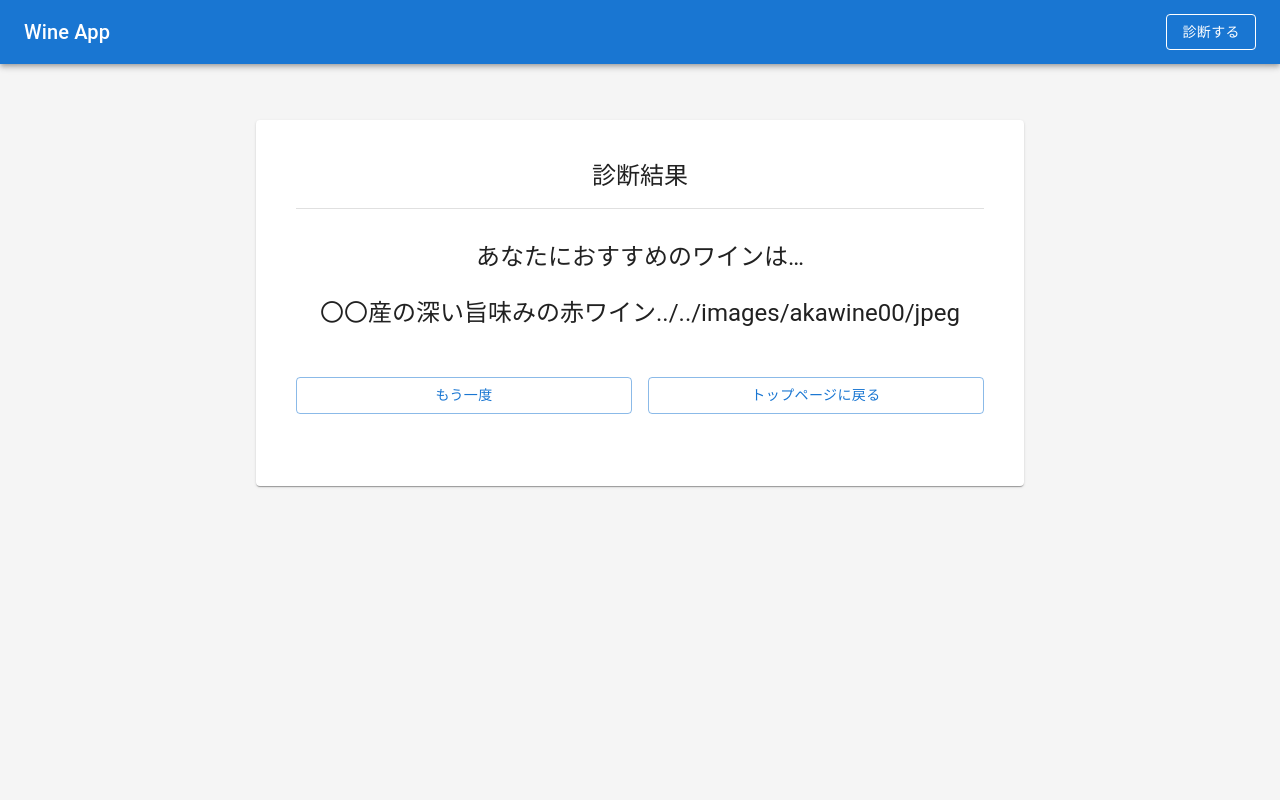
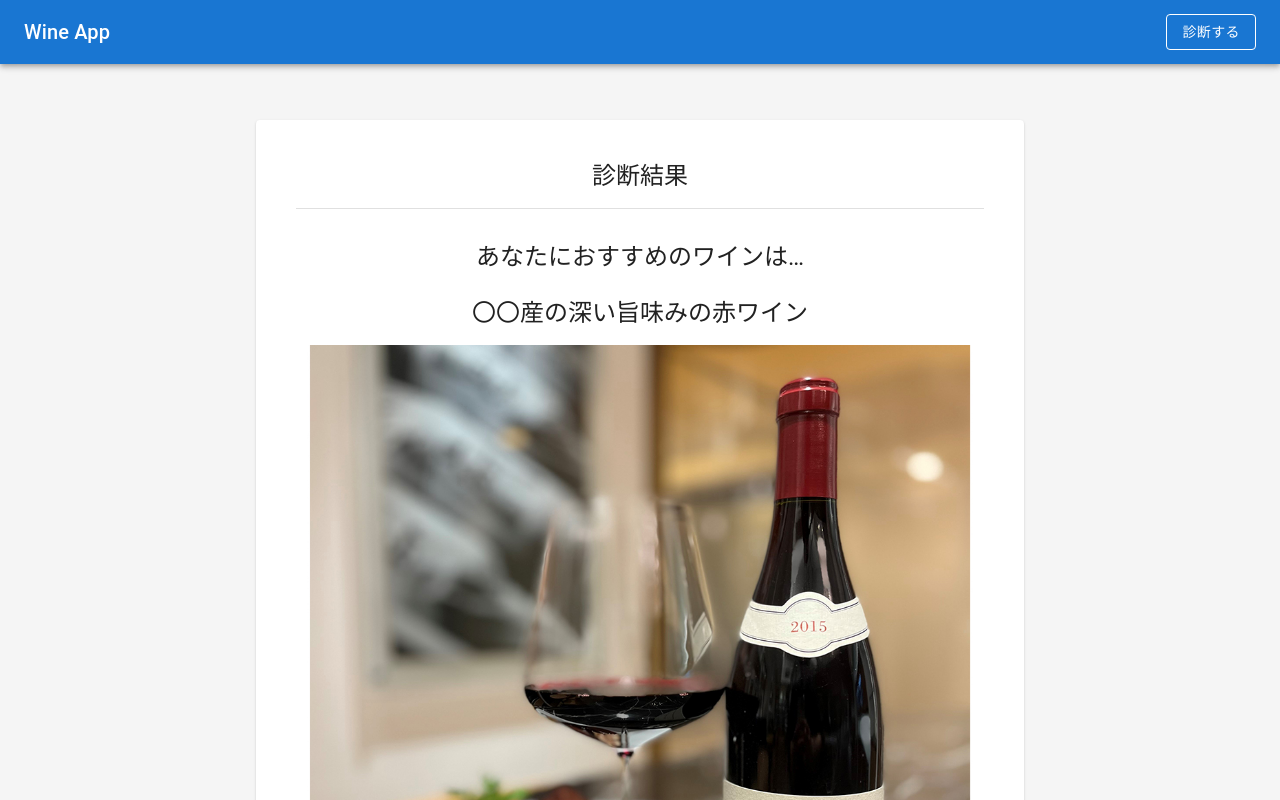
Before and after one commit to rk918jp/wine-next, a Next.js app: page /shindan/resultAka in a window 1280 px wide. Shown: the top 800 px of the page. Built offline with nearby package versions, Linux system fonts and the light colour scheme.

Commit message:
画像の表示

```diff
--- a/pages/shindan/consts.ts
+++ b/definitions/consts.ts
@@ -37,9 +37,9 @@ export const questionsDef = [
 	];
 
 	export const resultImageDef = [
-		'../../images/akawine00/jpeg',
-		"/images/akawine00/jpeg",
-		"/images/akawine00/jpeg",
-		"/images/akawine00/jpeg"
+		'/images/akawine00.jpeg',
+		"/images/akawine00.jpeg",
+		"/images/akawine00.jpeg",
+		"/images/akawine00.jpeg"
 
 	];
--- a/pages/shindan/aka.tsx
+++ b/pages/shindan/aka.tsx
@@ -3,7 +3,7 @@ import {NextPage} from "next";
 import {DefaultLayout} from "../../layout/DefaultLayout";
 import {Button, CircularProgress, Divider, Grid, Paper, Typography} from "@mui/material";
 import {useAppDispatch, useAppSelector} from "../../redux/hook";
-import {questionsDef, totalQuestionCount} from "./consts";
+import {questionsDef, totalQuestionCount} from "../../definitions/consts";
 import {answerQuestion} from "../../redux/reducer/question";
 import {useRouter} from "next/router";
 
--- a/pages/shindan/resultAka.tsx
+++ b/pages/shindan/resultAka.tsx
@@ -1,9 +1,9 @@
 import React from "react";
 import {NextPage} from "next";
 import {DefaultLayout} from "../../layout/DefaultLayout";
-import {Button, Divider, Grid, Paper, Typography} from "@mui/material";
+import {Button, Divider, Grid, ImageList, ImageListItem, Paper, Typography} from "@mui/material";
 import {useAppDispatch, useAppSelector} from "../../redux/hook";
-import {questionsDef, resultMessageDef, totalQuestionCount,resultImageDef} from "./consts";
+import {questionsDef, resultMessageDef, totalQuestionCount,resultImageDef} from "../../definitions/consts";
 import {answerQuestion} from "../../redux/reducer/question";
 import {useRouter} from "next/router";
 import Link from "next/link";
@@ -33,8 +33,12 @@ export const ResultAka: NextPage = () => {
 					<Typography variant={"h5"}>
 						<p>あなたにおすすめのワインは…</p>
 						{resultMessage}
-						{resultImage}
 					</Typography>
+                <ImageList cols={1}>
+                  <ImageListItem>
+                    <img src={resultImage} />
+                  </ImageListItem>
+                </ImageList>
 				<Grid container sx={{my: 4}} spacing={2}>
 					<Grid item xs={6}>
 						<Link href={"/shindan"}>
--- a/pages/shindan/shiro.tsx
+++ b/pages/shindan/shiro.tsx
@@ -3,7 +3,7 @@ import {NextPage} from "next";
 import {DefaultLayout} from "../../layout/DefaultLayout";
 import {Button, CircularProgress, Divider, Grid, Paper, Typography} from "@mui/material";
 import {useAppDispatch, useAppSelector} from "../../redux/hook";
-import {questionsDef, totalQuestionCount} from "./consts";
+import {questionsDef, totalQuestionCount} from "../../definitions/consts";
 import {answerQuestion} from "../../redux/reducer/question";
 import {useRouter} from "next/router";
 
```
Also changed, not shown: public/images/akawine00.jpeg (renamed from pages/images/akawine00.jpeg).
